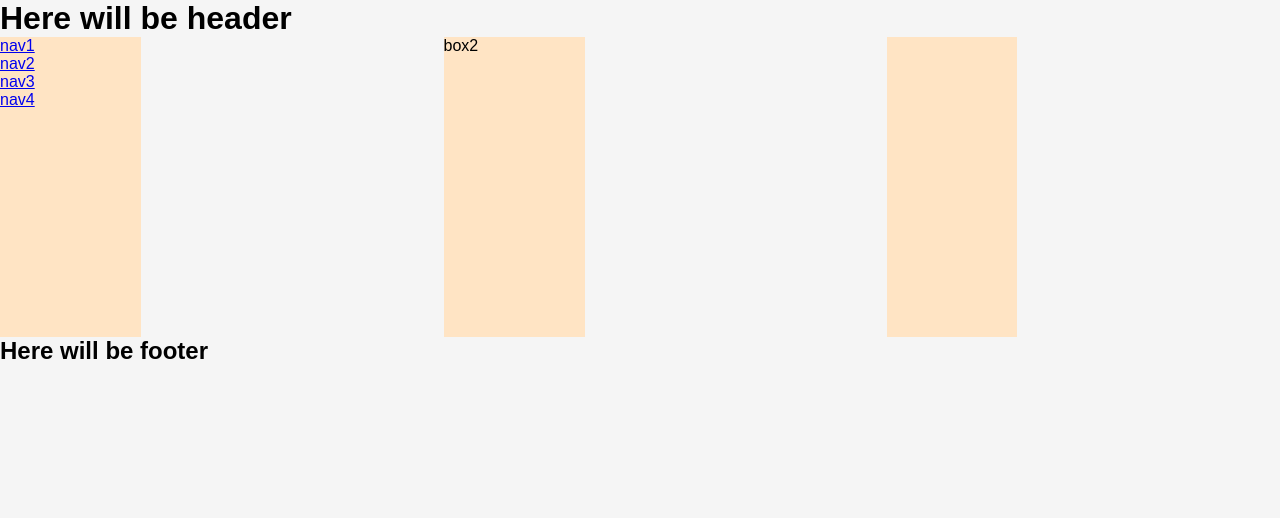
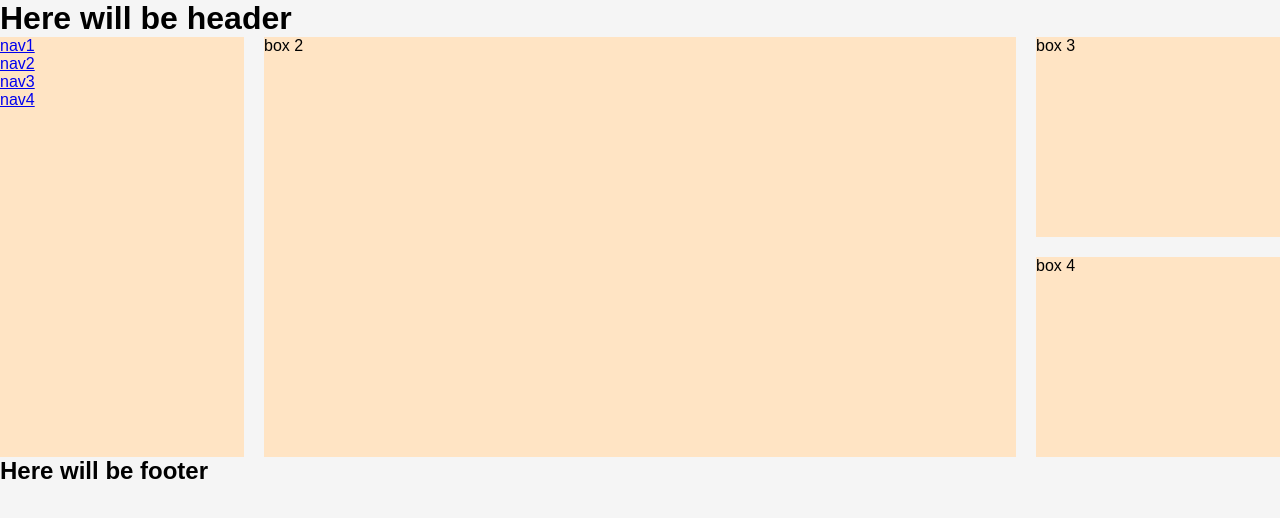
Before and after one commit to shahiduzzamantauhid/css-grid-template, a plain HTML site: page index.html in a window 1280 px wide. Drawn offline with Linux system fonts and the light colour scheme.

Commit message:
first grid template done

```diff
--- a/index.html
+++ b/index.html
@@ -21,11 +21,9 @@
                     <p><a href="#">nav4</a></p>
                 </div>
             </div>
-            <div class="box2">box2</div>
-            <div class="box3">
-                <div class="box_first"></div>
-                <div class="box_second"></div>
-            </div>
+            <div class="box2">box 2</div>
+            <div class="box3">box 3</div>
+            <div class="box4">box 4</div>
         </div>
     </div>
     <footer class="footer">
--- a/style.css
+++ b/style.css
@@ -9,32 +9,36 @@ body{
 }
 
 /* Path: style.css */
-.container{
-    max-width: 1300px;
-    margin: auto;
+
+
+.box1{
+    grid-area: leftbox;
+    background-color: bisque;
+    width: 100%;
+}
+.box2{
+    grid-area: middlebox;
+    background-color: bisque;
+    width: 100%;
+}
+.box3{
+    grid-area: rightbox;
+    background-color: bisque;
+    width: 100%;
+    height: 200px;
+}
+.box4{
+    grid-area: after_rightbox;
+    background-color: bisque;
+    width: 100%;
+    height: 200px;
 }
 
 .main{
     display: grid;
-    grid-template-columns: 1fr 1fr 1fr;
-    grid-template: "leftbox middlebox rightbox";
-    grid-gap: 1rem;
+    grid-gap: 20px;
+    grid-template-columns: 1fr 2fr 1fr 1fr;
+    grid-template-areas:
+    "leftbox middlebox middlebox rightbox"
+    "leftbox middlebox middlebox after_rightbox";
 }
-.box1{
-    grid-area: leftbox;
-    background-color: bisque;
-    width: 33%;
-    height: 300px;
-}
-.box2{
-    grid-area: middlebox;
-    background-color: bisque;
-    width: 33%;
-    height: 300px;
-}
-.box3{
-    grid-area: rightbox;
-    background-color: bisque;
-    width: 33%;
-    height: 300px;
-}
```
